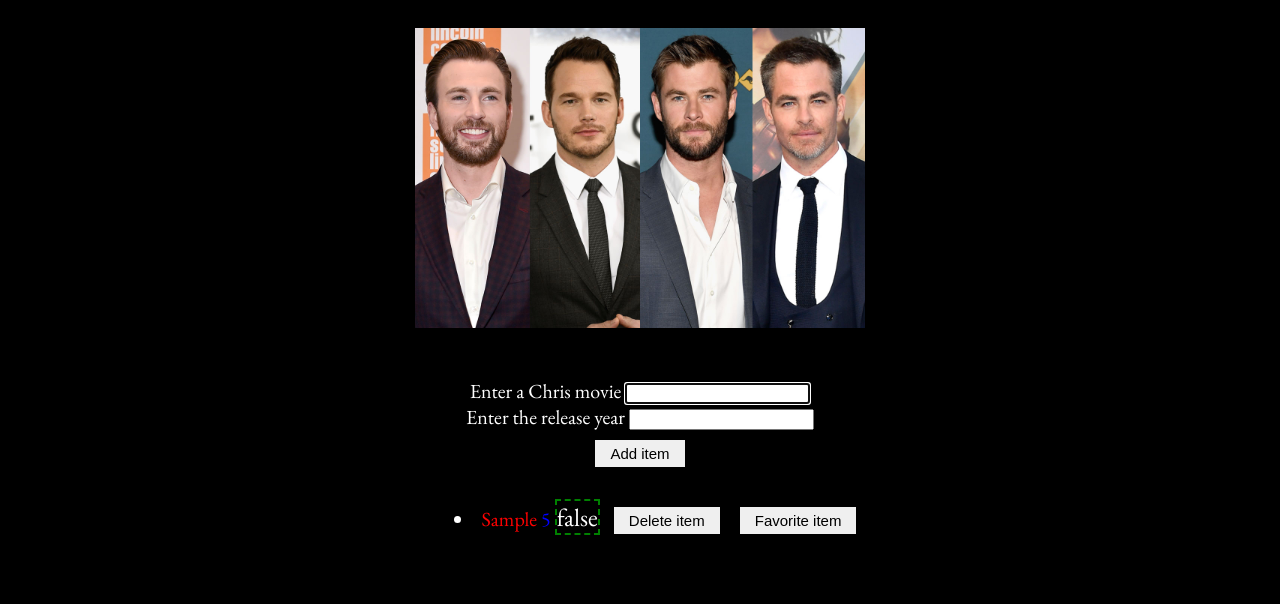
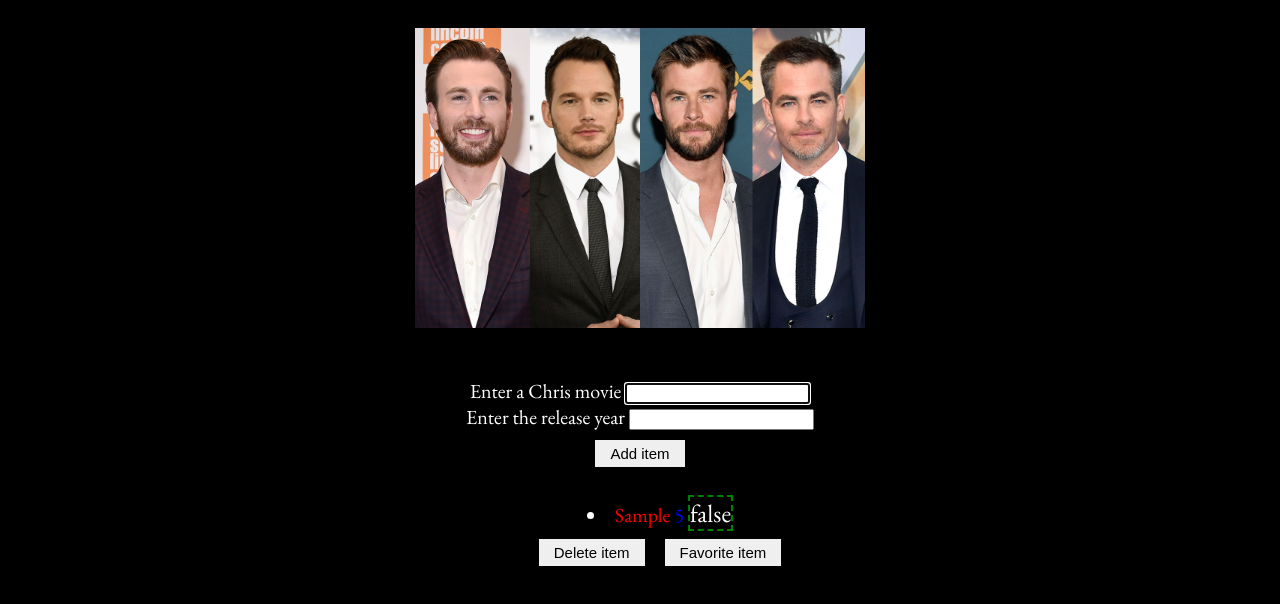
Before and after one commit to avleen2898/chrismess, a plain HTML site: page index.html in a window 1280 px wide. Both pictures are taken after typing "Sample", "5" into the empty fields and a click on the button "Add item". Shown: the part 132-736 px from the top of the page. Drawn offline with nearby package versions, Linux system fonts and the light colour scheme; a web font is replaced by a local one.

Commit message:
Add function to handle action buttons and place them in a separate div

```diff
--- a/index.css
+++ b/index.css
@@ -47,3 +47,6 @@ li{
     font-size: 25px;
     border: 2px dashed green;
 }
+.actions{
+
+}
--- a/index.js
+++ b/index.js
@@ -18,6 +18,30 @@ class App{
         return span;
     }
 
+    renderActionButtons(flick, item){
+        const actions = document.createElement('div');
+        actions.classList.add('actions');
+
+         //Create a button element and append it to each of the list items
+         const deleteButton = document.createElement('button');
+         deleteButton.textContent = 'Delete item';
+         actions.appendChild(deleteButton);
+
+         const favButton = document.createElement('button');
+         favButton.textContent = 'Favorite item';
+         actions.appendChild(favButton);
+
+         deleteButton.addEventListener('click', (_ev) =>{
+             this.removeFlick(flick, item)
+         });
+
+         favButton.addEventListener('click', (_ev) =>{
+             this.toggleFavorite(flick, item)
+         });
+
+         return actions;
+    }
+
     renderItem(flick){
         //Create a list item to be added  unordered list
         const item = document.createElement('li');
@@ -32,22 +56,8 @@ class App{
             item.append(' ');
         });
 
-        //Create a button element and append it to each of the list items
-        const deleteButton = document.createElement('button');
-        deleteButton.textContent = 'Delete item';
-        item.appendChild(deleteButton);
-
-        const favButton = document.createElement('button');
-        favButton.textContent = 'Favorite item';
-        item.appendChild(favButton);
-
-        deleteButton.addEventListener('click', (_ev) =>{
-            this.removeFlick(flick, item)
-        });
-
-        favButton.addEventListener('click', (_ev) =>{
-            this.toggleFavorite(flick, item)
-        });
+        const actions = this.renderActionButtons(flick, item);
+        item.appendChild(actions);
 
         return item;
     }
```
